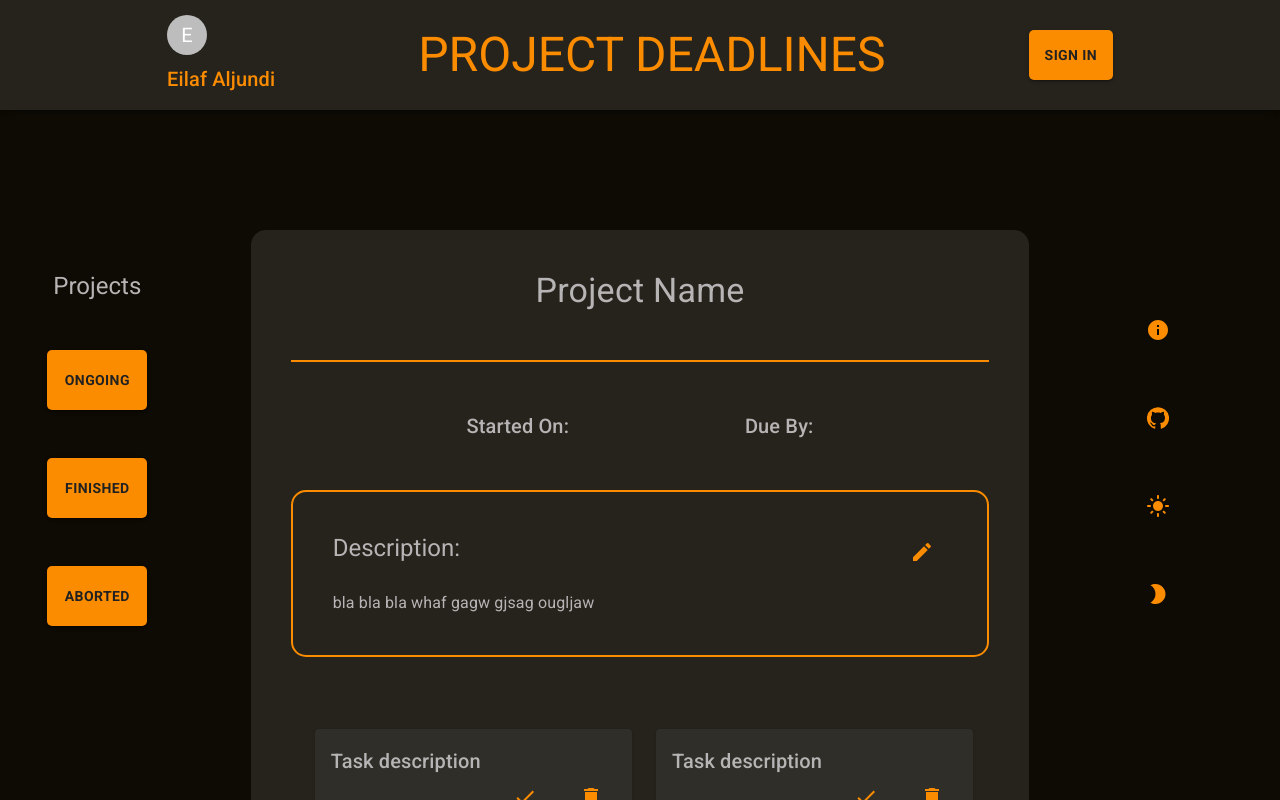
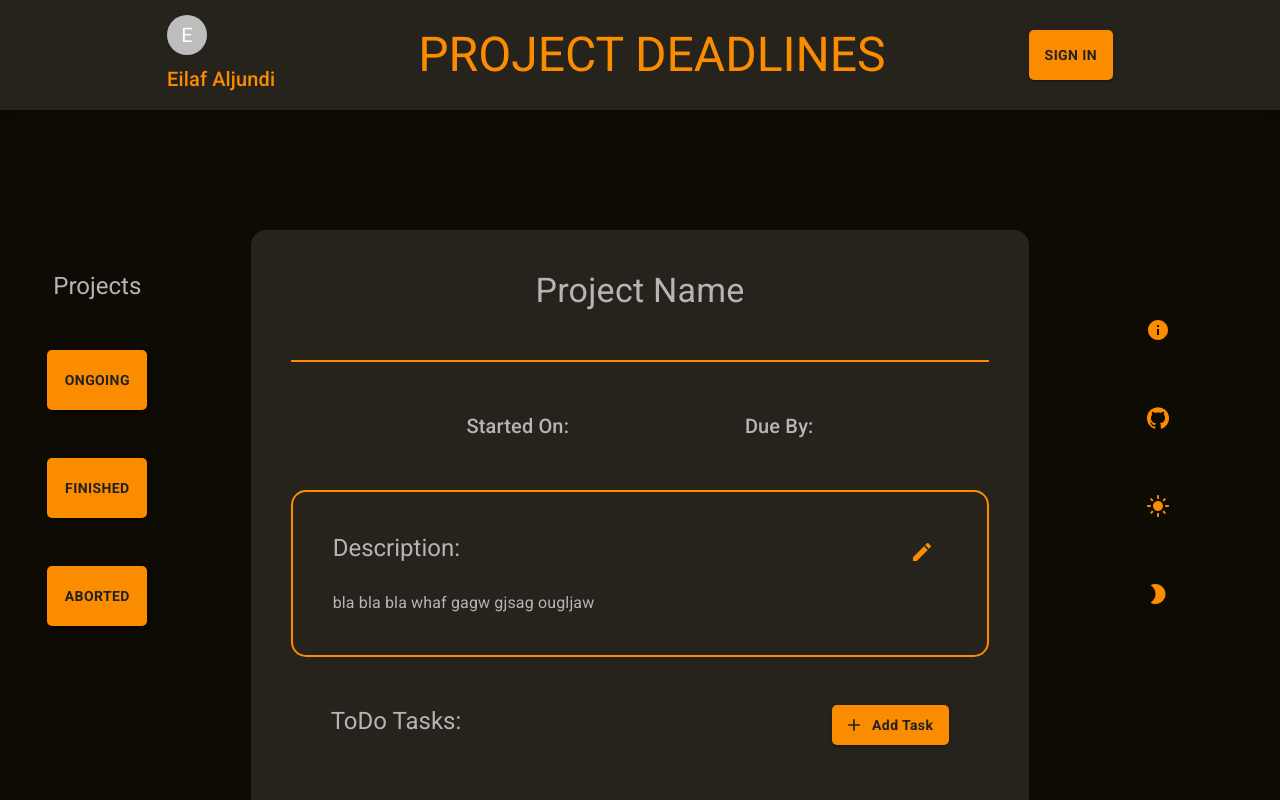
Before and after one commit to Sniperplank/Project-Deadlines, a React (Create React App) app: page /ongoing/1 in a window 1280 px wide. Built offline with nearby package versions, Linux system fonts and the light colour scheme.

Commit message:
Open card layout finished

```diff
--- a/src/Components/Projects Feed/Ongoing Projects/OngoingOpenCard.js
+++ b/src/Components/Projects Feed/Ongoing Projects/OngoingOpenCard.js
@@ -2,9 +2,11 @@ import { Box, Grid, Stack, Typography } from '@mui/material'
 import React from 'react'
 import { CardBox } from '../../Styled MUI components/CardBox'
 import EditIcon from '@mui/icons-material/Edit';
+import AddIcon from '@mui/icons-material/Add';
 import { StyledIconButton } from '../../Styled MUI components/StyledIconButton';
 import '../../../App.css'
 import Task from './Task';
+import { StyledButton } from '../../Styled MUI components/StyledButton';
 
 function OngoingOpenCard() {
     return (
@@ -28,7 +30,11 @@ function OngoingOpenCard() {
                             <br></br>
                             <Typography variant='body1'>bla bla bla whaf gagw gjsag ougljaw</Typography>
                         </CardBox>
-                        <Grid container rowSpacing={3} columnSpacing={{ xs: 1, sm: 2, md: 3 }} paddingRight={5}>
+                        <Stack direction='row' justifyContent='space-between' paddingLeft={5} paddingRight={5}>
+                            <Typography variant='h5'>ToDo Tasks:</Typography>
+                            <StyledButton variant='contained' color='primary' startIcon={<AddIcon />} sx={{ height: 40, textTransform: 'none' }}>Add Task</StyledButton>
+                        </Stack>
+                        <Grid container rowSpacing={3} columnSpacing={{ xs: 1, sm: 2, md: 3 }} paddingRight={6}>
                             <Grid item xs={6}>
                                 <Task />
                             </Grid>
@@ -42,6 +48,10 @@ function OngoingOpenCard() {
                                 <Task />
                             </Grid>
                         </Grid>
+                        <Stack direction='row' spacing={4}>
+                            <StyledButton variant='contained' color='primary' sx={{ height: 40 }} fullWidth>Finish Project</StyledButton>
+                            <StyledButton variant='contained' color='primary' sx={{ height: 40 }} fullWidth>Aborte Project</StyledButton>
+                        </Stack>
                     </Stack>
                 </CardBox>
             </Stack>
```
